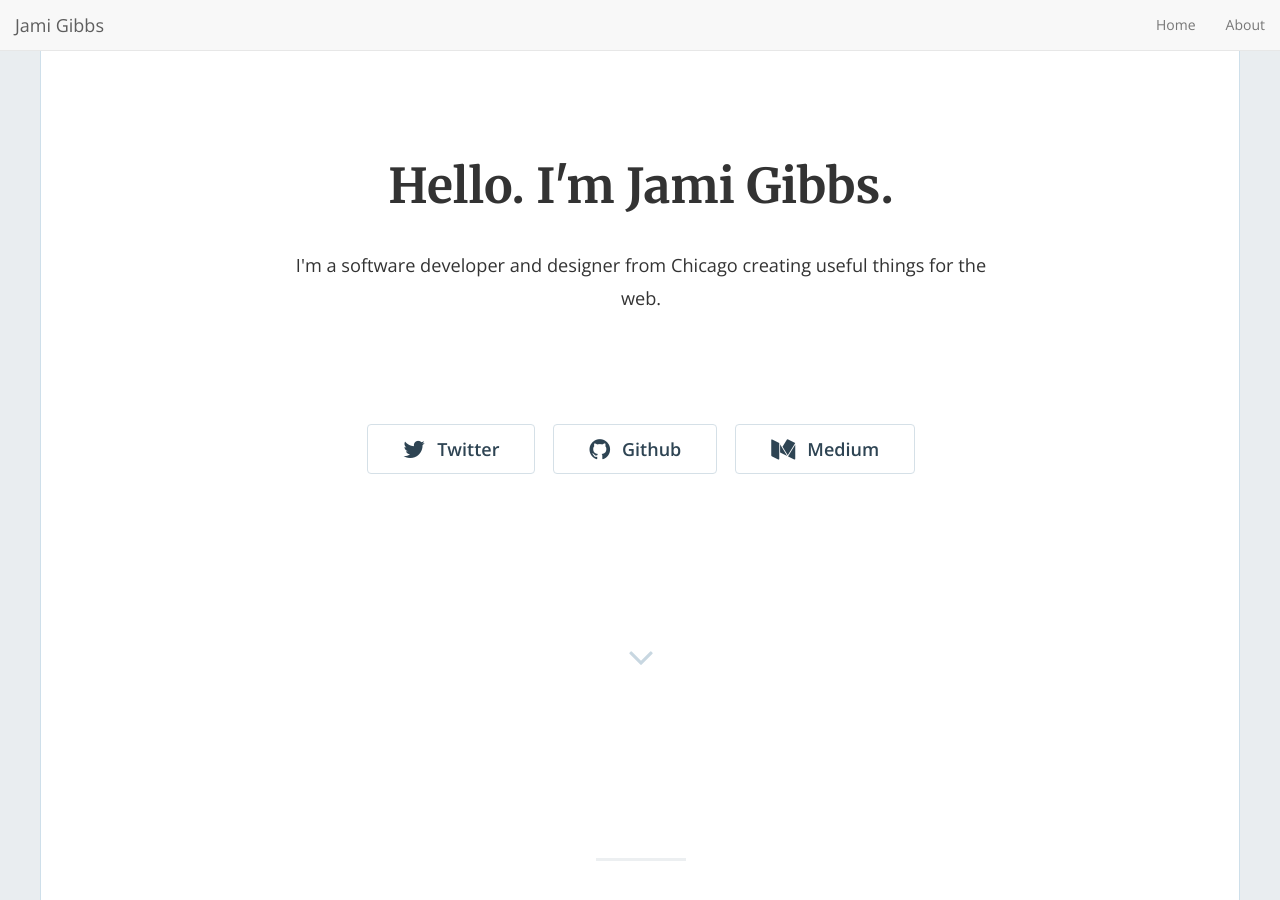
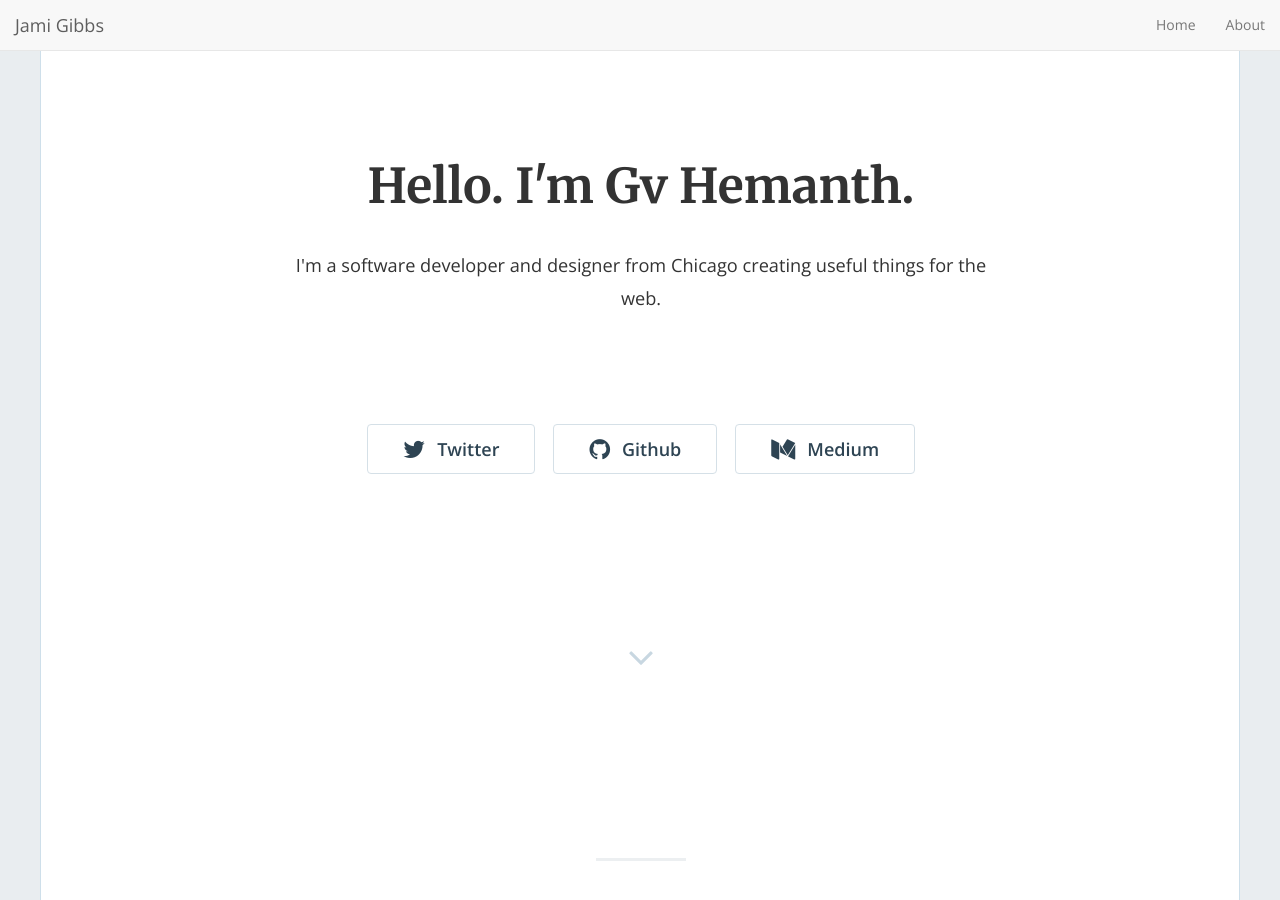
Before and after one commit to jamigibbs/phantom, a Jekyll site: the page built from index.html, in a window 1280 px wide and 900 px high. Built offline with Jekyll 4.4.1, drawn with Linux system fonts in a browser that asks for light colours; nearby versions of some CDN libraries; the list of posts is cut into pages by our own code.

Commit message:
Update _config.yml

```diff
--- a/_config.yml
+++ b/_config.yml
@@ -13,7 +13,7 @@
 # you will see them accessed via {{ site.title }}, {{ site.email }}, and so on.
 # You can create any custom variable you would like, and they will be accessible
 # in the templates via {{ site.myvariable }}.
-title: "Hello. I'm Jami Gibbs."
+title: "Hello. I'm Gv Hemanth."
 email: 'jami0821@gmail.com'
 description: "I'm a software developer and designer from Chicago creating useful things for the web."
 baseurl: "" # the subpath of your site, e.g. /blog
```
